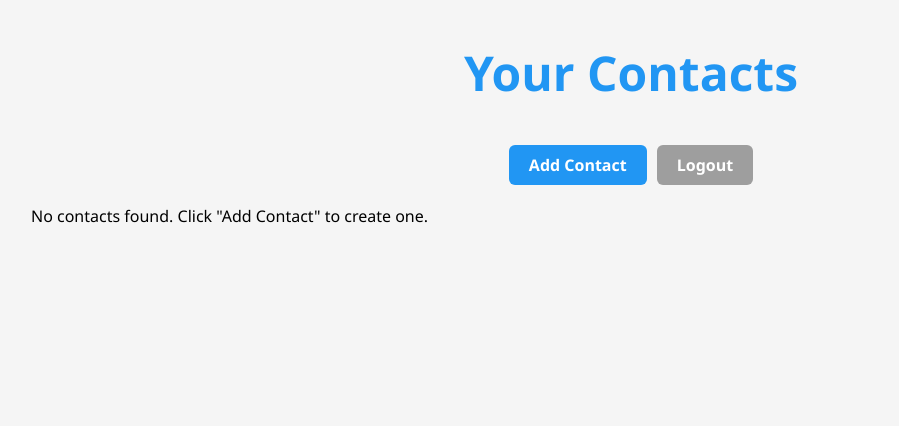
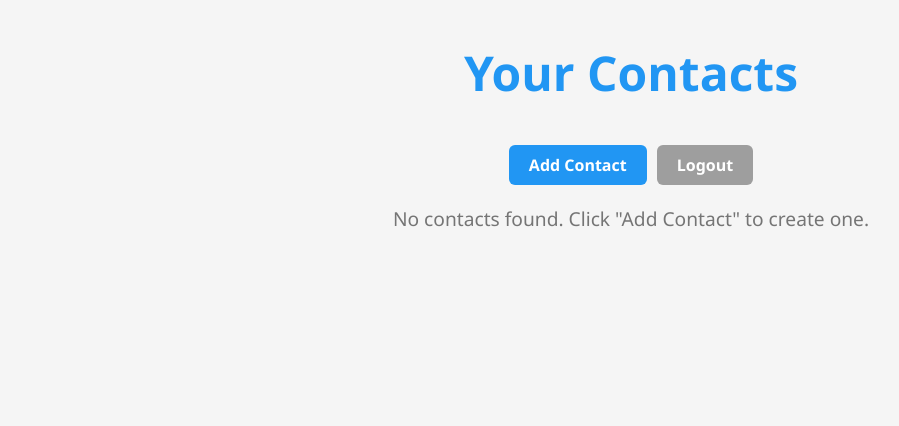
Before and after one commit to Kaur7611/contact-book, a Flask app: page / in a window 1280 px wide. Shown: the top 426 px of the page, without its empty margins (9-908 px from the left). Run offline with Flask 3, Linux system fonts and the light colour scheme; the visitor is signed in with stand-in values (Sample User, id 1); data that the repository does not hold is empty; some libraries are stand-ins or nearby versions.

Commit message:
Updated screenshots

```diff
--- a/static/style.css
+++ b/static/style.css
@@ -1,11 +1,10 @@
- body {
+body {
   background: #f5f5f5;
   margin: 0;
   padding: 0;
   font-family: "Segoe UI", Arial, sans-serif;
   min-height: 100vh;
 }
-
 
 .main-content {
   display: flex;
@@ -60,7 +59,6 @@
   outline: none;
 }
 
-
 .login-container button,
 .register-container button,
 .login-container input[type="submit"],
@@ -94,7 +92,6 @@
 .register-container a:hover {
   text-decoration: underline;
 }
-
 
 .flash {
   position: fixed;
@@ -159,13 +156,13 @@
   display: inline;
 }
 
-
 .contacts-wrapper {
   width: 100%;
   max-width: 1200px;
   margin: 40px;
   box-sizing: border-box;
-
+  max-width: 90%;
+  margin: 0 auto;
 }
 
 .contacts-header {
@@ -174,7 +171,6 @@
   font-size: 2rem;
   text-align: center;
 }
-
 
 .actions {
   display: flex;
@@ -216,7 +212,6 @@
   background: #757575;
 }
 
-
 .table-wrapper {
   overflow-x: visible;
 }
@@ -256,7 +251,6 @@ tbody tr:hover {
   gap: 10px;
 }
 
-
 .btn-edit {
   background: #ffc107;
   color: #fff;
@@ -274,7 +268,12 @@ tbody tr:hover {
 .btn-delete:hover {
   background: #d32f2f;
 }
-
+.no-contacts {
+  text-align: center;
+  font-size: 1.2rem;
+  color: #757575;
+  margin-top: 20px;
+}
 
 @media (max-width: 600px) {
   thead {
@@ -335,7 +334,6 @@ tbody tr:hover {
     justify-content: center;
   }
 }
-
 
 .form-container {
   background: #ffffff;
```
Also changed, not shown: 1 other file.
